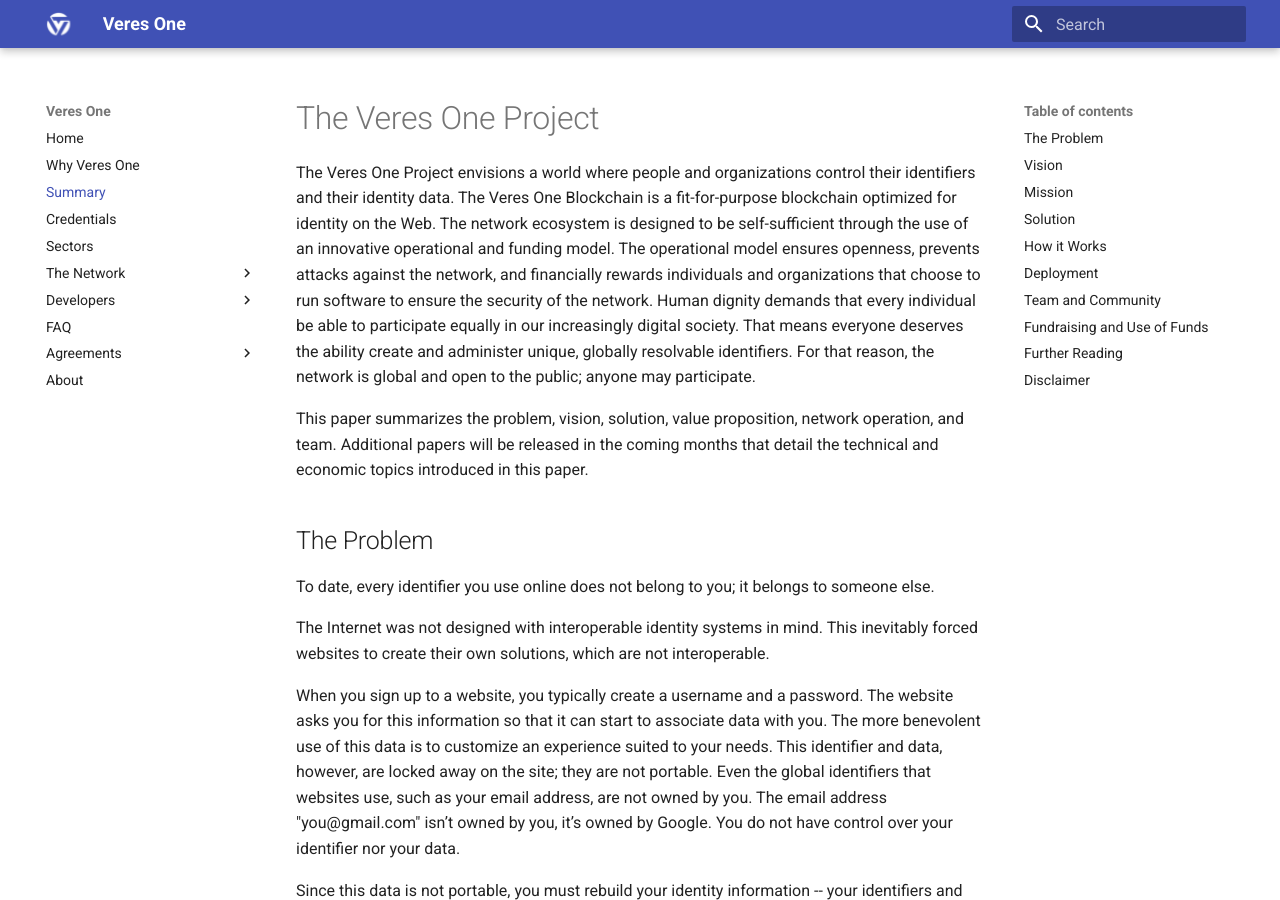
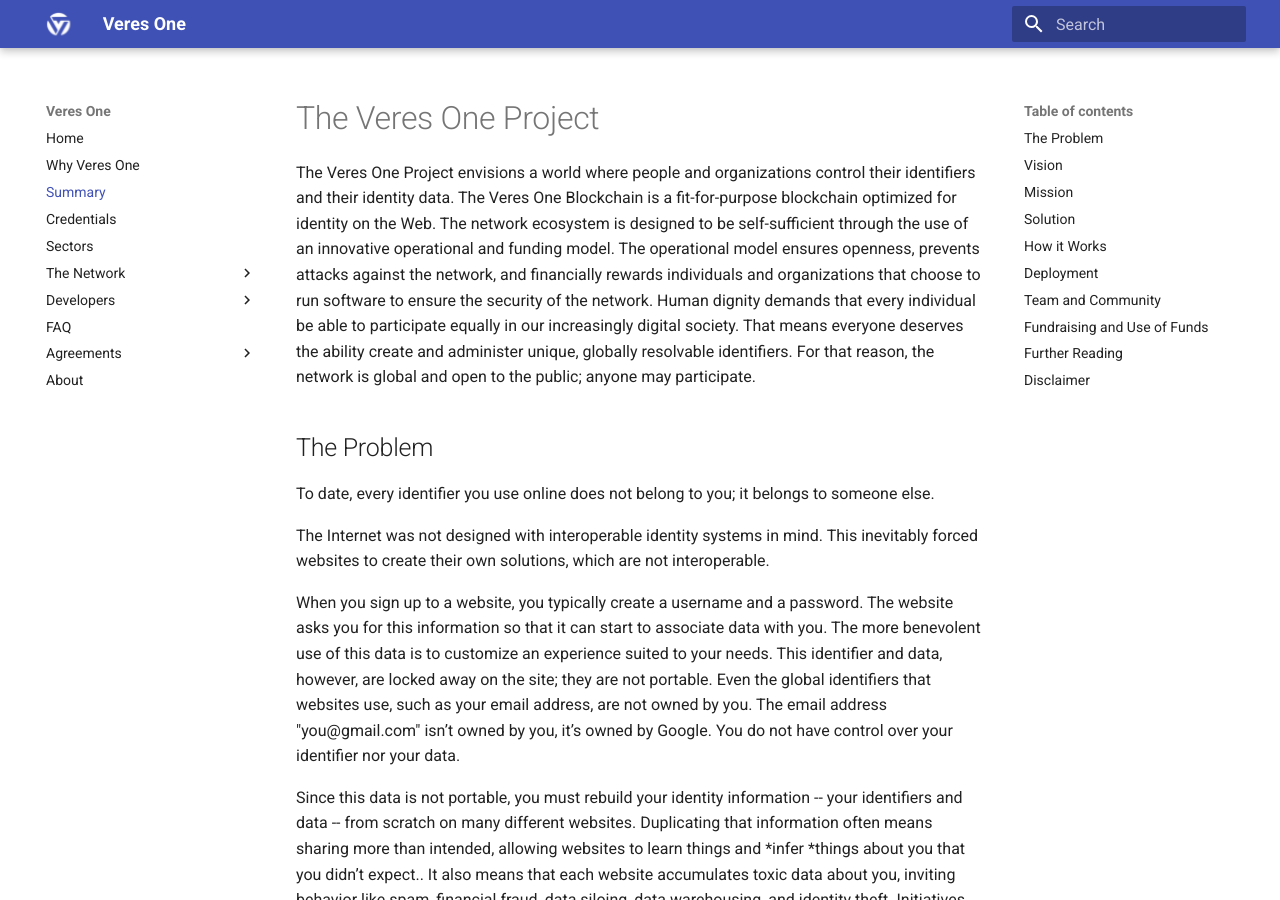
Before and after one commit to veres-one/docs.veres.one, an MkDocs documentation site: the page built from docs/summary.md, in a window 1280 px wide and 900 px high. Built offline with MkDocs 1.6.1 and Material for MkDocs 9.7.7, drawn with Linux system fonts in a browser that asks for light colours; old or Windows-style settings are respelled for this version of MkDocs.

Commit message:
Summary, deletion of white paper mention.

```diff
--- a/docs/summary.md
+++ b/docs/summary.md
@@ -12,11 +12,6 @@ individual be able to participate equally in our increasingly digital
 society. That means everyone deserves the ability create and administer
 unique, globally resolvable identifiers. For that reason, the network is
 global and open to the public; anyone may participate.
-
-This paper summarizes the problem, vision, solution, value proposition,
-network operation, and team. Additional papers will be released in the
-coming months that detail the technical and economic topics introduced in
-this paper.
 
 ## The Problem
 
```
